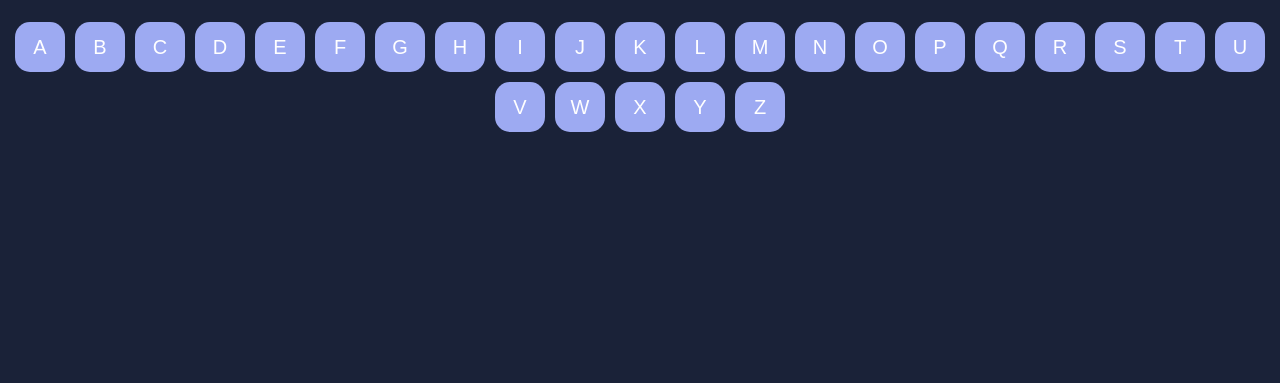
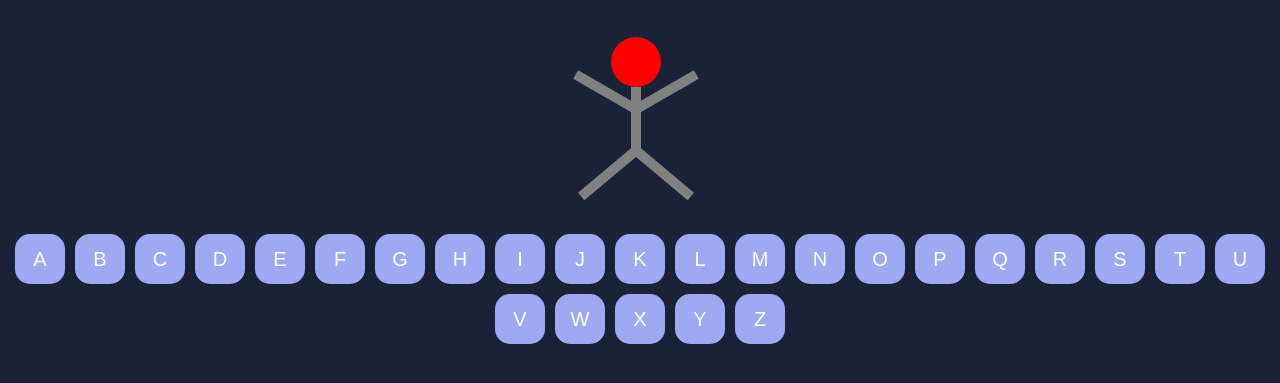
Before and after one commit to Itsindi22/HangMan, a plain HTML site: page index.html in a window 1280 px wide. Both pictures are taken after a click on the button "Start Game". Shown: the part 105-488 px from the top of the page. Drawn offline with Linux system fonts and the light colour scheme; no server answers.

Commit message:
Added hangman person.

```diff
--- a/index.html
+++ b/index.html
@@ -12,6 +12,23 @@
       <header id="header">
         <h1 id="page-title">HangMan</h1>
       </header>
+      <div id="hangman-container">
+        <div id="hangman">
+          <!-- <div id="top-base"></div>
+          <div id="top-vertical-line"></div>
+          <div id="vertical-line"></div>
+          <div id="bottom-base"></div> -->
+          <div id="head"></div>
+          <div id="body">
+            <div id="left-arm"></div>
+            <div id="right-arm"></div>
+          </div>
+
+
+          <div id="left-leg"></div>
+          <div id="right-leg"></div>
+        </div>
+      </div>
 
       <div id="word-container" style="display: none"></div>
       <!-- Contains div letters from A - Z-->
--- a/style.css
+++ b/style.css
@@ -27,13 +27,89 @@ header {
     font-size: 70px;
     text-align: center;
 }
-
+#hangman-container {
+    display: flex;
+    justify-content: center;
+    margin-top: 40px;
+}
+#hangman {
+    display: flex;
+    justify-content: center;
+    flex-direction:column;
+}
+#head {
+    width: 50px;
+    height: 50px;
+    border-radius: 50%;
+    background-color: red;
+}
+#body {
+    width: 10px;
+    height: 70px;
+    margin-left: 20px;
+    background-color: gray;
+}
+#left-arm {
+    width: 10px;
+    height: 70px;
+    background-color: gray;
+    margin-top: -30px;
+    margin-left: -30px;
+    rotate: 120deg;
+}
+#right-arm {
+    width: 10px;
+    height: 70px;
+    background-color: gray;
+    margin-top: -70px;
+    margin-left: 30px;
+    rotate:-120deg;
+}
+#left-leg {
+    width: 10px;
+    height: 70px;
+    background-color: gray;
+    margin-left: -8px;
+    margin-top:-18px;
+    rotate: 50deg;
+}
+#right-leg {
+    width: 10px;
+    height: 70px;
+    background-color: gray;
+    margin-left: 48px;
+    margin-top:-70px;
+    rotate: -50deg;
+}
+/* #top-base {
+    width:200px;
+    height: 10px;
+    background-color: black;
+}
+#top-vertical-line {
+    width: 10px;
+    height: 50px;
+    margin-left: 189px;
+    background-color: red;
+}
+#vertical-line {
+    width: 10px;
+    height: 300px;
+    margin-top: -60px;
+    background-color: green;
+}
+#bottom-base {
+    width:200px;
+    height: 10px;
+    margin-left: -95px;
+    background-color: orange;
+} */
 #word-container {
     display: flex;
     justify-content: center;
     align-items: center;
     flex-wrap: wrap;
-    margin-top: 120px;
+    margin-top: 20px;
 }
 #alphabet-container {
     display: flex;
```
